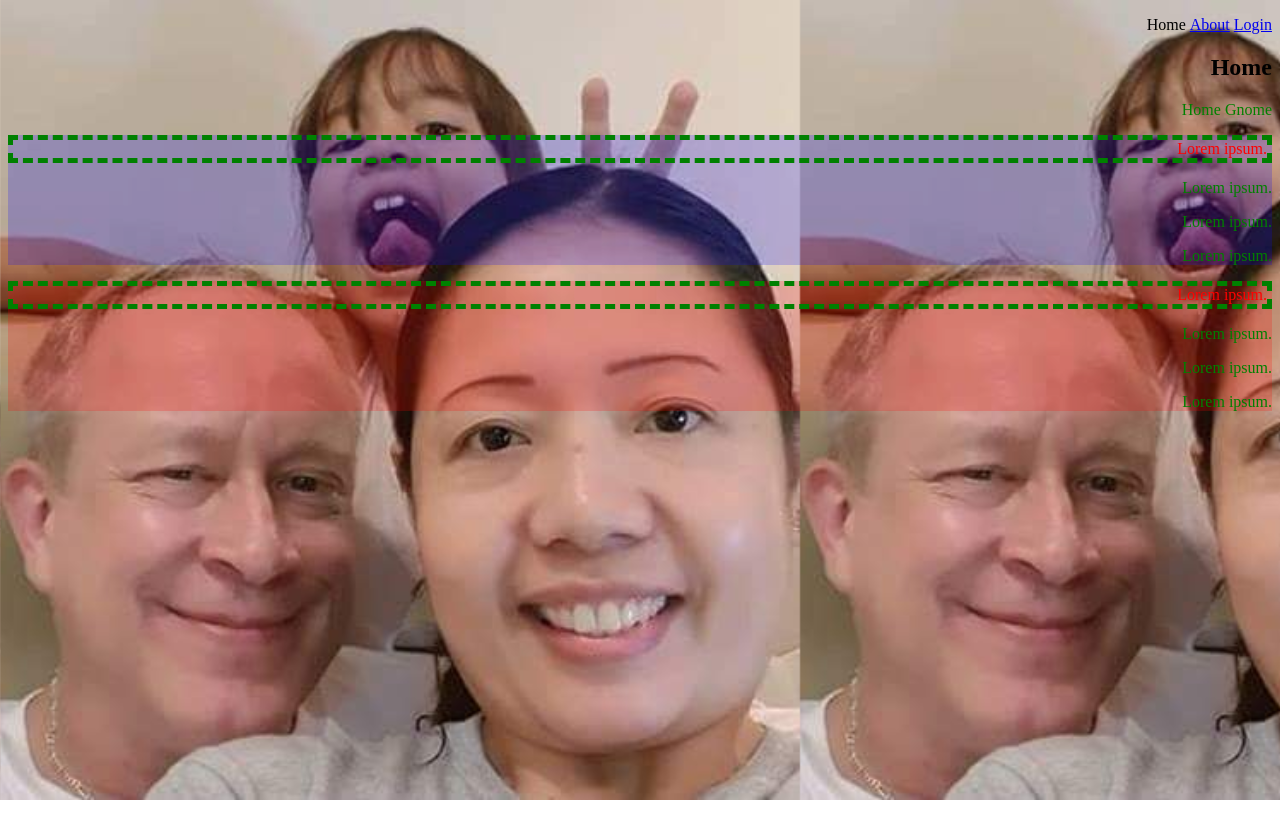
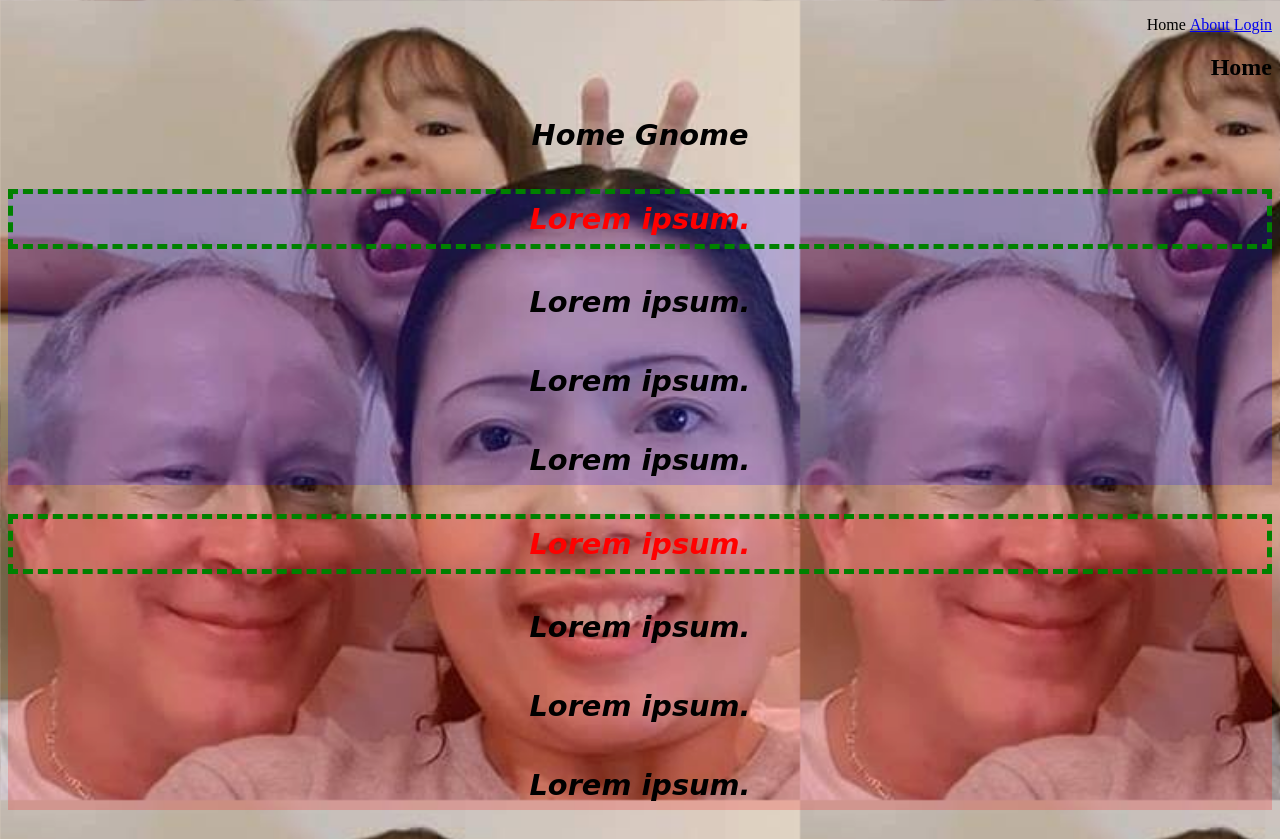
Before and after one commit to Billoncho/The-Complete-Web-Developer-02, a plain HTML site: page Index.html in a window 1280 px wide. Before the commit the page ends 800 px from the top, so only its background shows below. Drawn offline with Linux system fonts and the light colour scheme.

Commit message:
Experimenting with fonts.

```diff
--- a/style.css
+++ b/style.css
@@ -10,21 +10,21 @@ body {
     background-size: 800px;
 }
 
-h2 + p:hover {
-    color: #AA4639;
+h2 + p: {
+    color: #AA4139;
     text-align: center;
-    border: 5px solid rgba(255, 180, 170, 0.5);
+    border: 5px solid rgba(255, 176, 170, 0.5);
     cursor: pointer;
 }
 
 p {
-    color: pink;
+    text-align: center;
+    line-height: 50px;
+    font-style: italic;
+    font-weight: bold;
+    font-size: 180%;
+    font-family: 'Poiret One', cursive;
 }
-
-p {
-    color: green;
-}
-
 li {
     list-style: none;
     display: inline-block;
```
Also changed, not shown: about.html (+4 -2 lines).
